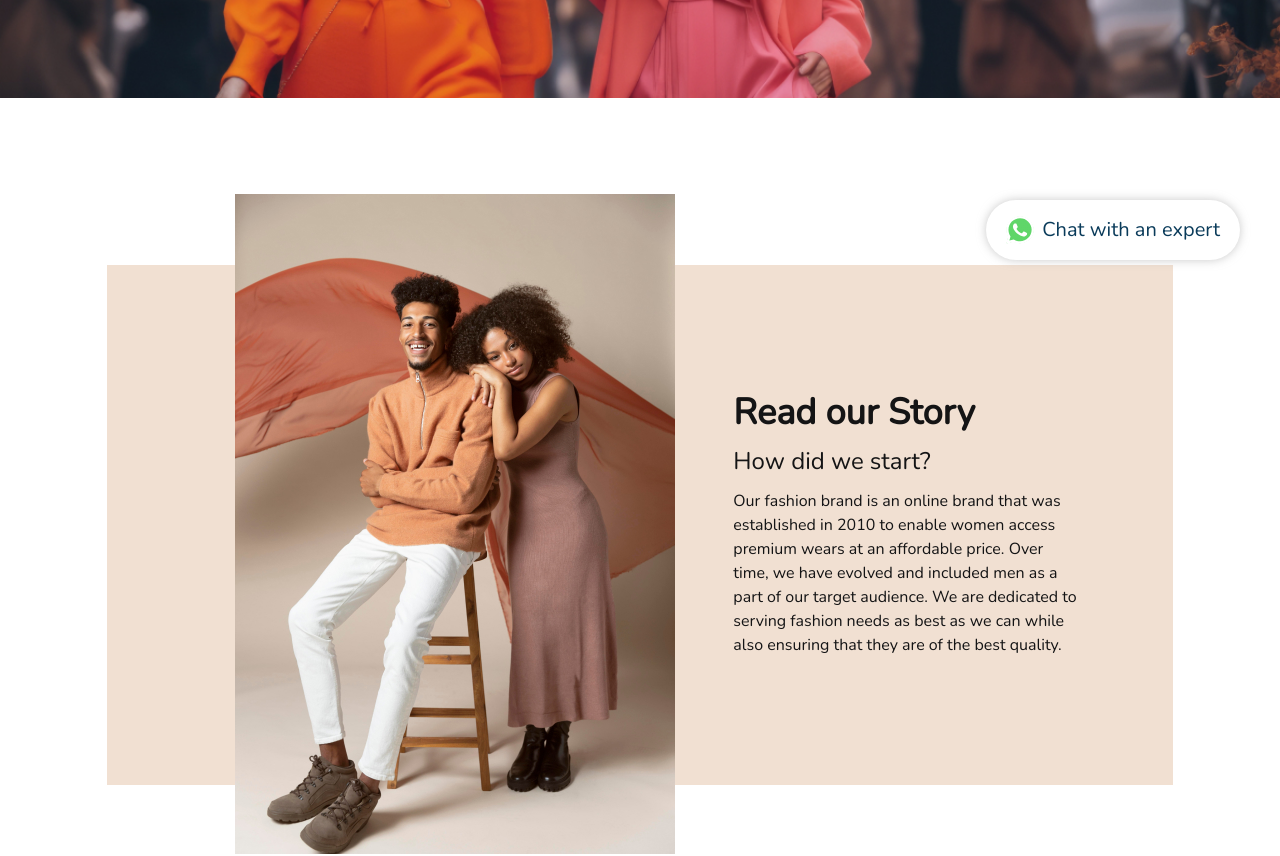
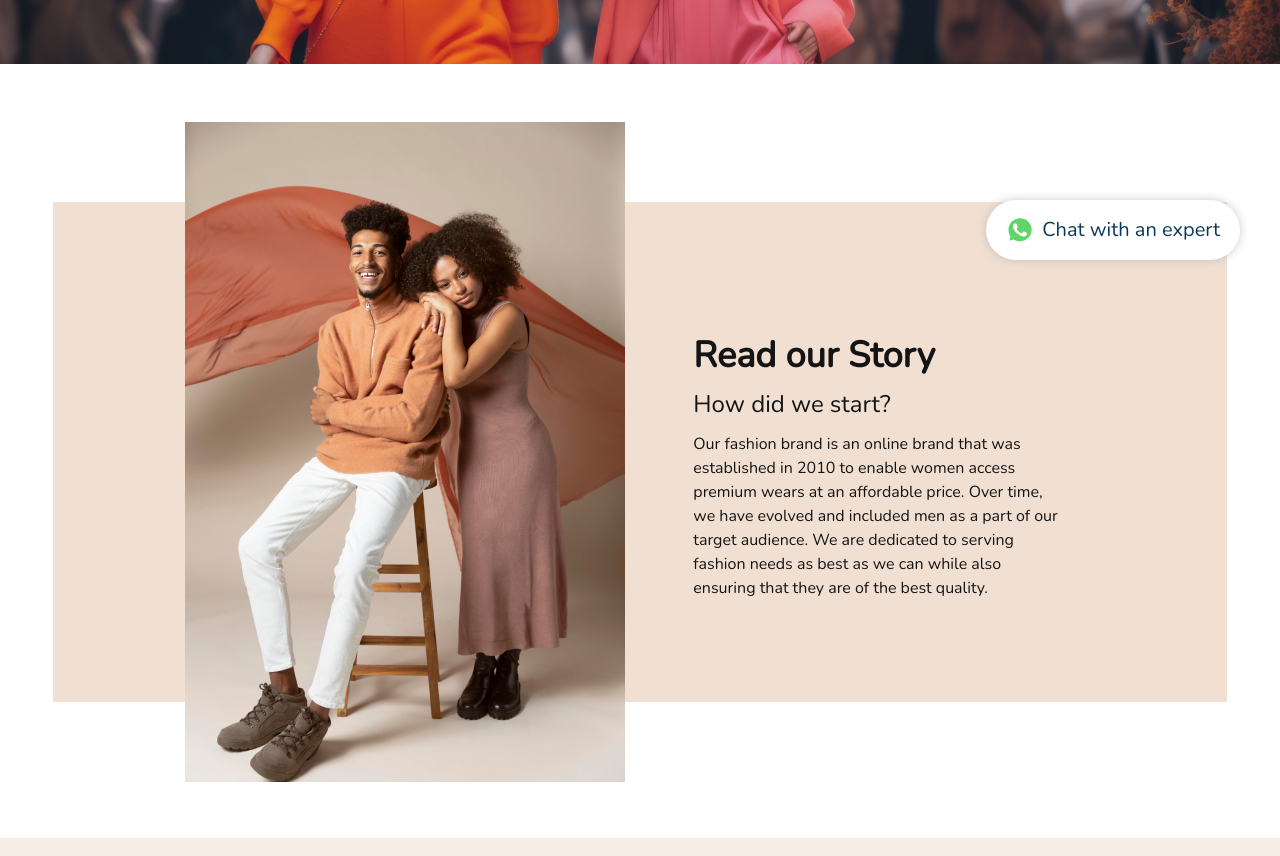
Before and after one commit to codejutsu1/fashion-fit, a Vue app: page /about in a window 1280 px wide. Shown: the part 500-1356 px from the top of the page. Built offline with nearby package versions, Linux system fonts and the light colour scheme; what @splidejs/vue-splide would draw is missing.

Commit message:
worked on the about image using grid alternative to absilute

```diff
--- a/src/views/AboutView.vue
+++ b/src/views/AboutView.vue
@@ -4,7 +4,7 @@ import Reviews from '../components/Reviews.vue'
 </script>
 <template>
   <main class="overflow-hidden pt-28">
-    <section class="bg-about bg-center bg-cover py-10 lg:py-14">
+    <section class="bg-about bg-center bg-no-repeat py-36 lg:py-10">
       <div class="lg:w-1/2 mx-auto lg:py-14 flex items-center justify-center px-5 lg:px-1">
         <div class="relative text-center">
           <h1  data-aos="fade-down-right" data-aos-duration="700" data-aos-delay="0" class="text-2xl lg:text-5xl font-semibold lg:leading-[64.8px] text-[#FFFFFF]">
@@ -20,14 +20,15 @@ import Reviews from '../components/Reviews.vue'
     </section>
 
     <section class="py-14">
-      <div class="w-5/6 mx-auto">
-        <div class="relative py-10 space-y-5 lg:space-y-0">
-          <div class="mx-4 lg:ml-32">
-            <img class="z-30 relative" src="/images/pictures/picture-3.jpg" alt="Cute Couples">
-          </div>
-          <div class="lg:flex justify-end bg-[#F1E0D2] lg:absolute lg:top-[15%] py-10 lg:py-32">
-            <div class="lg:w-1/2">
-              <div class="lg:w-[65%] px-4 lg:px-0 mx-auto text-[#141415]">
+      <div class="w-11/12 mx-auto">
+        <div class="grid">
+          <div class=" bg-[#F1E0D2] grid-area items-center my-20 lg:block hidden"></div>
+          <div class="grid-area lg:flex justify-center">
+            <div class="px-5">
+              <img class="z-30" src="/images/pictures/picture-3.jpg" alt="Cute Couples">
+            </div>
+            <div class="lg:w-2/5 lg:bg-transparent bg-[#F1E0D2] mt-7 lg:mt-8 lg:px-12 flex items-center">
+              <div class="w-full px-4 py-6 lg:py-0 lg:px-0 text-[#141415]">
                 <h1 class="text-2xl lg:text-4xl font-semibold">Read our Story</h1>
                 <span class="py-3 block text-base lg:text-2xl">How did we start?</span>
                 <p class="font-normal text-sm lg:text-base">
@@ -110,3 +111,9 @@ import Reviews from '../components/Reviews.vue'
 
   </main>
 </template>
+
+<style scoped>
+.grid-area{
+  grid-area: 1 / -1;
+}
+</style>
```
